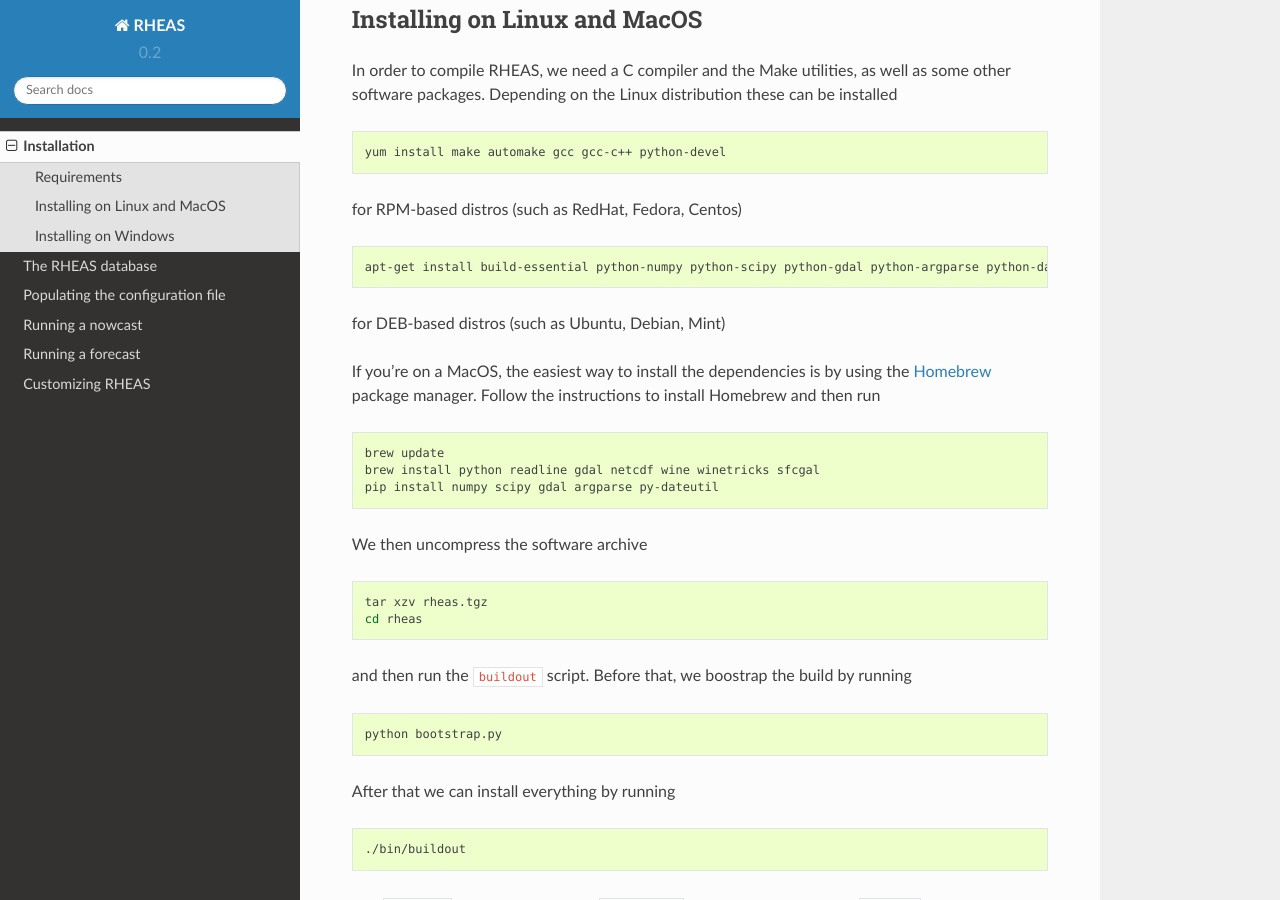
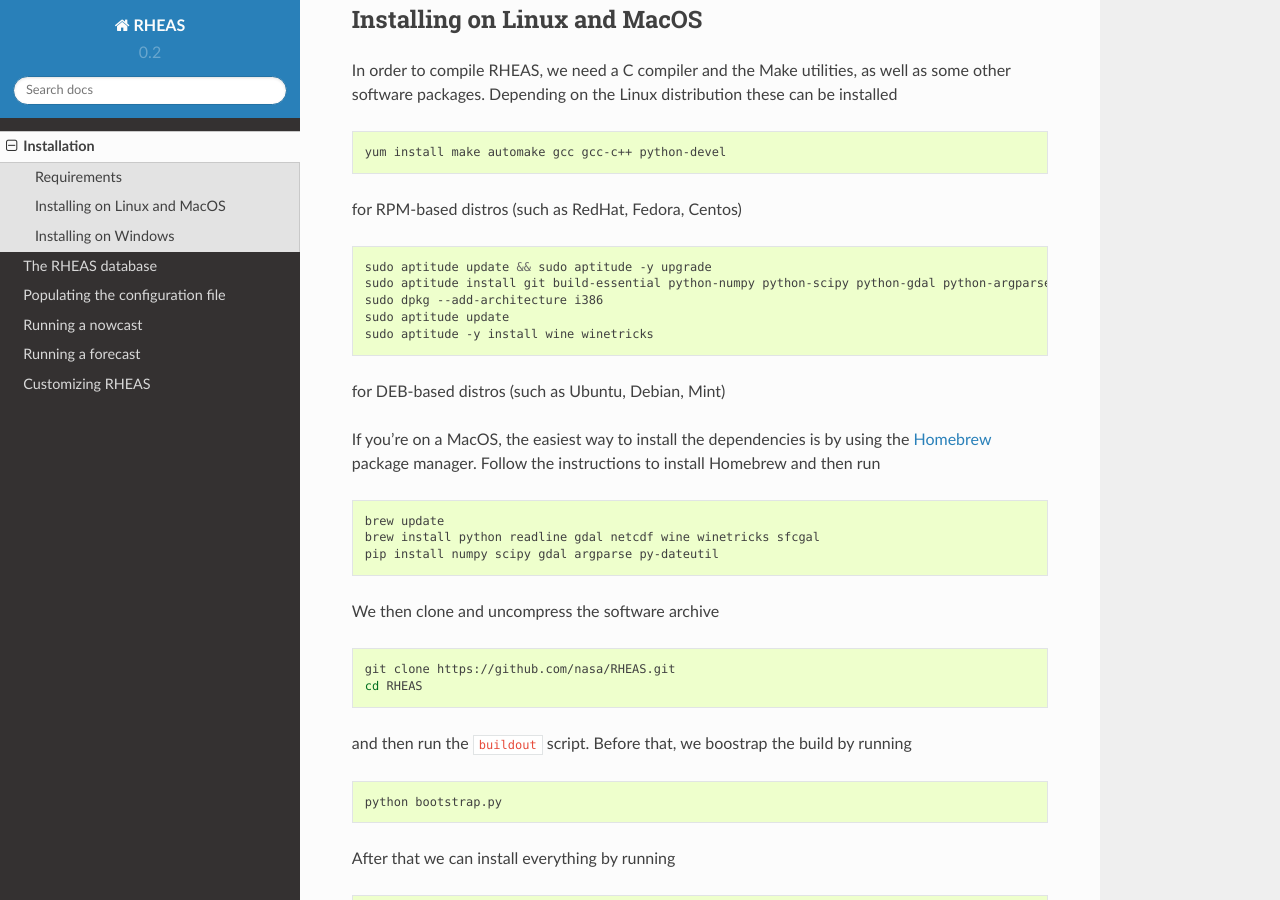
Before and after one commit to nasa/RHEAS, a Sphinx documentation site: the page built from doc/installation.rst, in a window 1280 px wide and 900 px high, scrolled down 621 px. Built offline with Sphinx 7.4.7 and the Read the Docs theme 2.0.0, drawn with Linux system fonts in a browser that asks for light colours; formulas are drawn with MathJax 3.

Commit message:
Updated installation documentation.

```diff
--- a/doc/installation.rst
+++ b/doc/installation.rst
@@ -37,7 +37,11 @@
 
 ::
 
- apt-get install build-essential python-numpy python-scipy python-gdal python-argparse python-dateutil libgdal-dev libproj-dev wine winetricks
+ sudo aptitude update && sudo aptitude -y upgrade
+ sudo aptitude install git build-essential python-numpy python-scipy python-gdal python-argparse python-dateutil libgdal-dev libproj-dev libxslt-dev libreadline-dev cython python-pandas
+ sudo dpkg --add-architecture i386
+ sudo aptitude update
+ sudo aptitude -y install wine winetricks
 
 for DEB-based distros (such as Ubuntu, Debian, Mint)
 
@@ -51,14 +55,14 @@
    brew install python readline gdal netcdf wine winetricks sfcgal
    pip install numpy scipy gdal argparse py-dateutil
 
-We then uncompress the software archive
+We then clone and uncompress the software archive
 
 .. highlight:: bash
 
 ::
 
- tar xzv rheas.tgz
- cd rheas
+   git clone https://github.com/nasa/RHEAS.git
+   cd RHEAS
 
 
 and then run the ``buildout`` script. Before that, we boostrap the build by running
```
